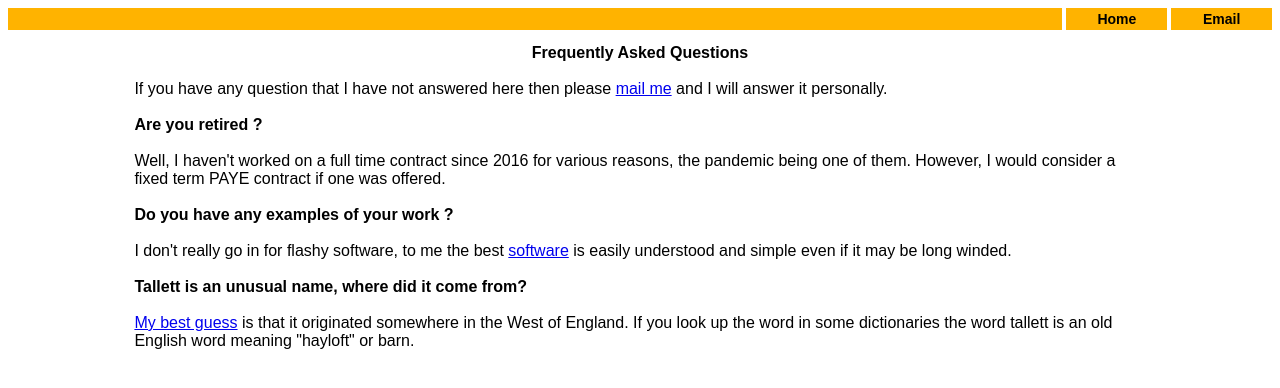
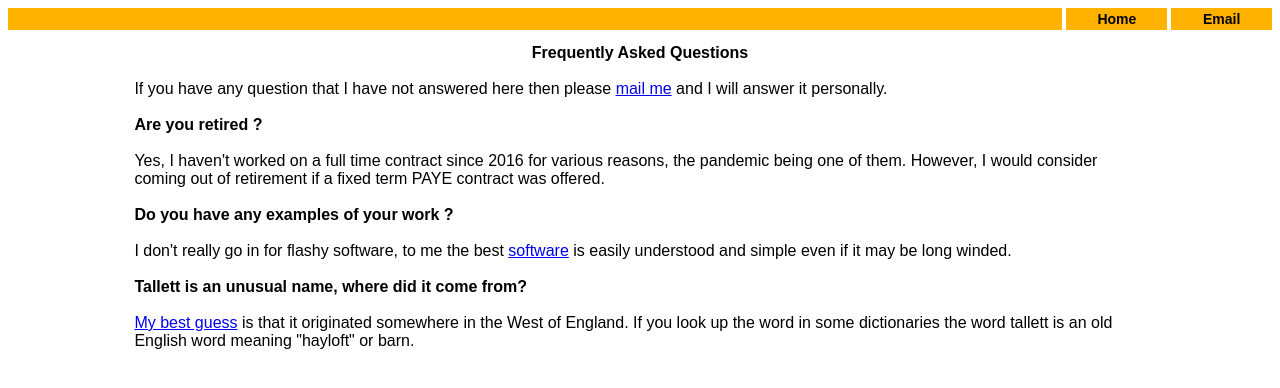
Before and after one commit to DaveTallett26/davetallett26.github.io, a Jekyll site: the page faq.html, which Jekyll copies as it is, in a window 1280 px wide. Shown: the top 388 px of the page. Built offline with Jekyll 4.4.1, drawn with Linux system fonts in a browser that asks for light colours.

Commit message:
now retired

```diff
--- a/faq.html
+++ b/faq.html
@@ -30,8 +30,8 @@ If you have any question that I have not answered here then please <a href="emai
 <br/><br/>
 <b>Are you retired ?</b>
 <br/><br/>
-Well, I haven't worked on a full time contract since 2016 for various reasons, the pandemic being one of them.
-  However, I would consider a fixed term PAYE contract if one was offered.
+Yes, I haven't worked on a full time contract since 2016 for various reasons, the pandemic being one of them.
+  However, I would consider coming out of retirement if a fixed term PAYE contract was offered.
   <br/><br/>
 <b>Do you have any examples of your work ?</b>
 <br/><br/>
```
